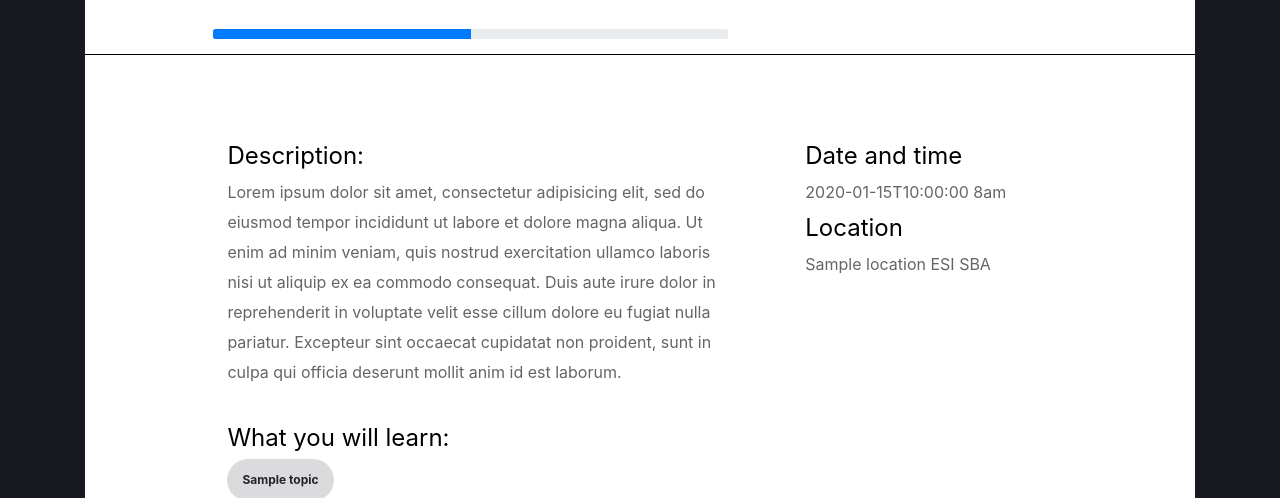
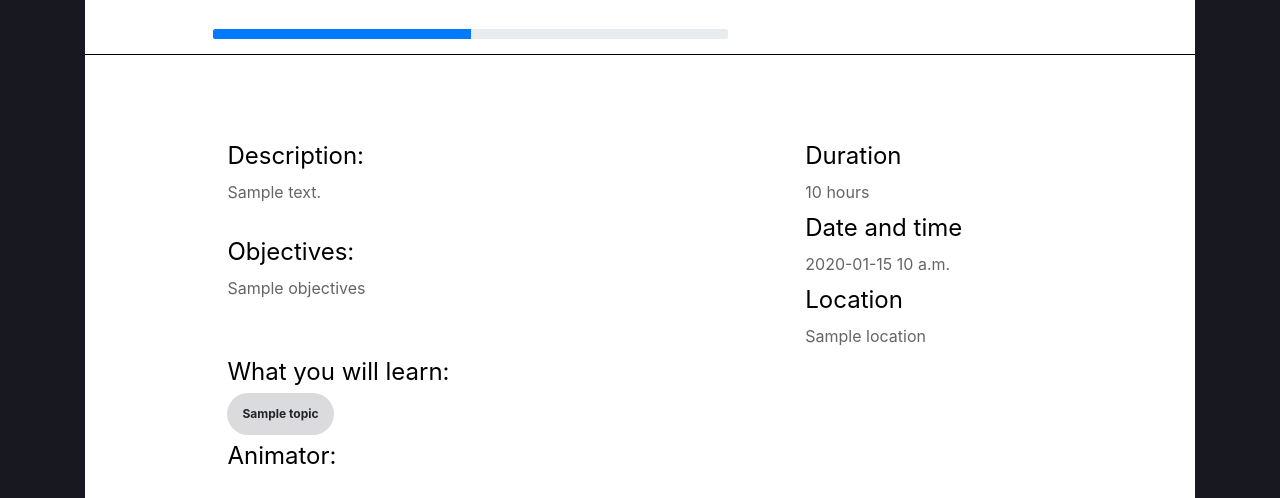
Before and after one commit to youben11/open-class, a Django app: template OpenClass/openclass/templates/openclass/workshop.html in a window 1280 px wide. Shown: the part 452-950 px from the top of the page. Run offline with Django 3.2, Linux system fonts and the light colour scheme; the template is opened without the code that fills it: most values are stand-ins (such as "Sample title", 1, 10 or a date in 2020); some libraries are stand-ins or nearby versions; some web fonts are replaced.

Commit message:
Design fixes in workshop template

```diff
--- a/OpenClass/openclass/templates/openclass/workshop.html
+++ b/OpenClass/openclass/templates/openclass/workshop.html
@@ -41,7 +41,7 @@
         </div>
       <div class="col-xs-12 col-lg-12 col-xl-4 column-title">
         <div class="title-content">
-          <h4 class="mb-5">May 19</h4>
+          <h4 class="mb-5">{{workshop.start_date.date.isoformat}}</h4>
           <h1>{{workshop.title}}</h1>
         </div>
       </div>
@@ -88,16 +88,19 @@
       <div class="row ">
         <div class="col-xs-12 col-lg-12 col-xl-6 col-infos">
           <h3>Description:</h3>
-          <p>Lorem ipsum dolor sit amet, consectetur adipisicing elit, sed do eiusmod tempor incididunt ut labore et dolore magna aliqua. Ut enim ad minim veniam, quis nostrud exercitation ullamco laboris nisi ut aliquip ex ea commodo consequat. Duis aute irure dolor in reprehenderit in voluptate velit esse cillum dolore eu fugiat nulla pariatur. Excepteur sint occaecat cupidatat non proident, sunt in culpa qui officia deserunt mollit anim id est laborum.</p>
+          <p>{{workshop.description}}</p>
+          <h3>Objectives:</h3>
+          <p>{{workshop.objectives}}</p>
         </div>
         <div class="col-xs-12 col-lg-12 col-xl-4 col-time">
+          <h3>Duration</h3>
+          <span>{{workshop.duration}} hours</span>
           <h3>Date and time</h3>
-          <span>{{workshop.start_date.isoformat}}</span>
-          <span>8am</span>
+            <span>{{workshop.start_date.date.isoformat}}</span>
+          <span>{{workshop.start_date.time}}</span>
 
           <h3>Location</h3>
           <span>{{workshop.location}}</span>
-          <span>ESI SBA</span>
 
         </div>
       </div>
@@ -119,7 +122,7 @@
         <div class="col-xs-12 col-lg-12 col-xl-6 col-infos">
           <h3>Animator:</h3>
           <div>
-            <div class="row">
+            <div class="row my-5">
             <div class="col-xs-12 col-lg-12 col-xl-4">
               <!-- to avoid error before adding default photo -->
               {% if workshop.animator.photo %}
@@ -128,16 +131,7 @@
           </div>
             <div class="col-xs-12 col-lg-12 col-xl-8">
               <h3>{{workshop.animator.user.first_name}} {{workshop.animator.user.last_name}}</h3>
-              <p class="text-description">Lorem ipsum dolor sit amet,
-                 consectetur adipisicing elit, sed do eiusmod tempor
-                 incididunt ut labore et dolore magna aliqua. Ut enim a
-                 d minim veniam, quis nostrud exercitation ullamco laboris
-                 nisi ut aliquip ex ea commodo consequat. Duis aute irure
-                 dolor in reprehenderit in voluptate velit esse cillum dolore
-                 eu fugiat nulla pariatur. Excepteur sint occaecat cupidatat
-                 non proident, sunt in culpa qui officia deserunt mollit anim
-                id est laborum.
-              </p>
+
 
             </div>
           </div>
```
